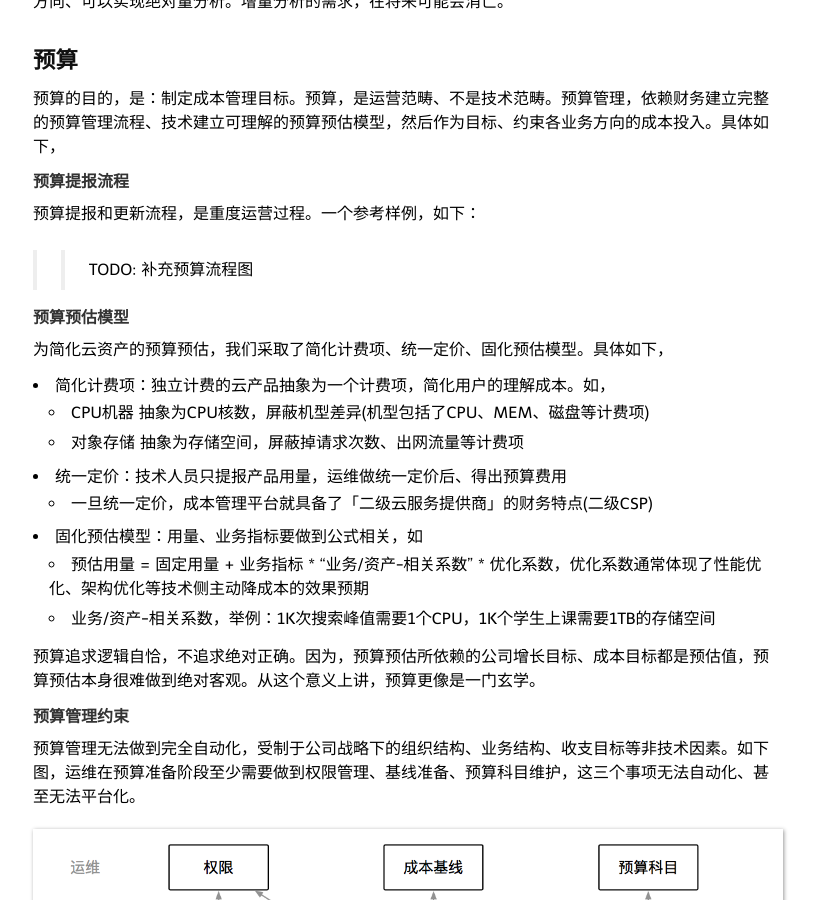
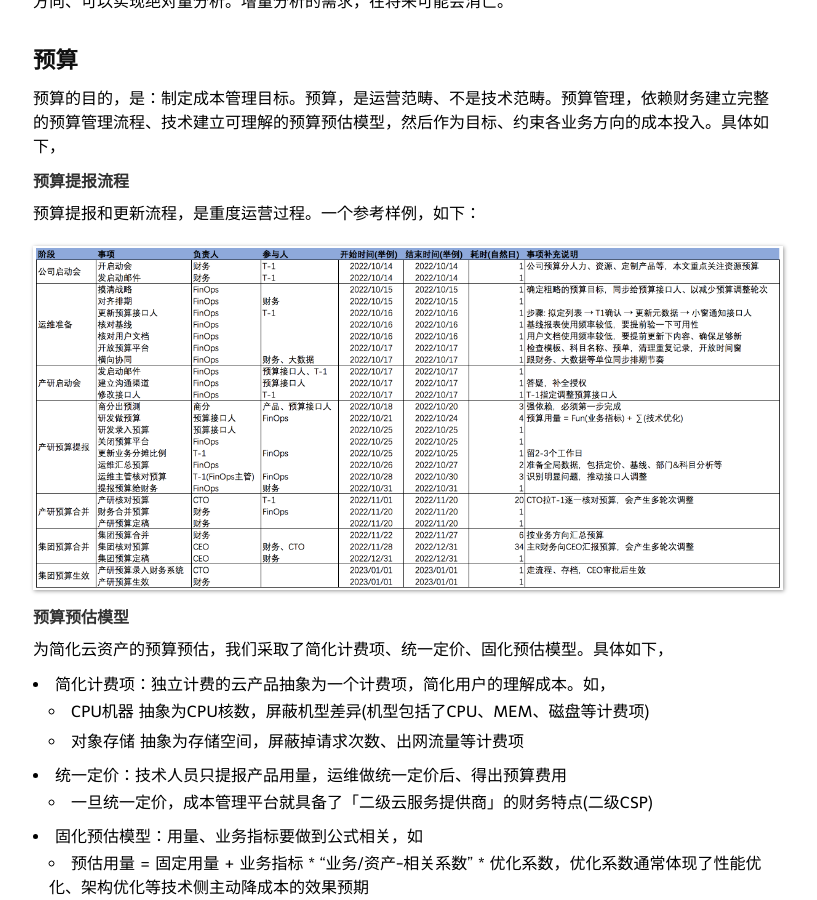
Before and after one commit to niean/niean.github.io, a Jekyll site: the page built from _posts/2020-11-18-tools-ccmp.markdown, in a window 1280 px wide and 900 px high, scrolled down 2344 px. Shown: the whole window, without its empty margins (232-1049 px from the left). Built offline with Jekyll 4.4.1, drawn with Linux system fonts in a browser that asks for light colours; comment, search, counter and statistics services are not loaded.

Commit message:
集中提交

```diff
--- a/_posts/2020-11-18-tools-ccmp.markdown
+++ b/_posts/2020-11-18-tools-ccmp.markdown
@@ -58,7 +58,8 @@ tags:
 #### 预算提报流程
 预算提报和更新流程，是重度运营过程。一个参考样例，如下：
 
->> TODO: 补充预算流程图
+![page.png](https://raw.githubusercontent.com/niean/niean.github.io/master/images/20201118/zybcost-yusuan-liucheng.png)
+
 
 #### 预算预估模型
 为简化云资产的预算预估，我们采取了简化计费项、统一定价、固化预估模型。具体如下，
```
Also changed, not shown: images/20201118/zybcost-fentan.png, images/20201118/zybcost-yusuan-liucheng.png (added), images/20201118/zybcost-yusuan.png (added), 2 other files.
